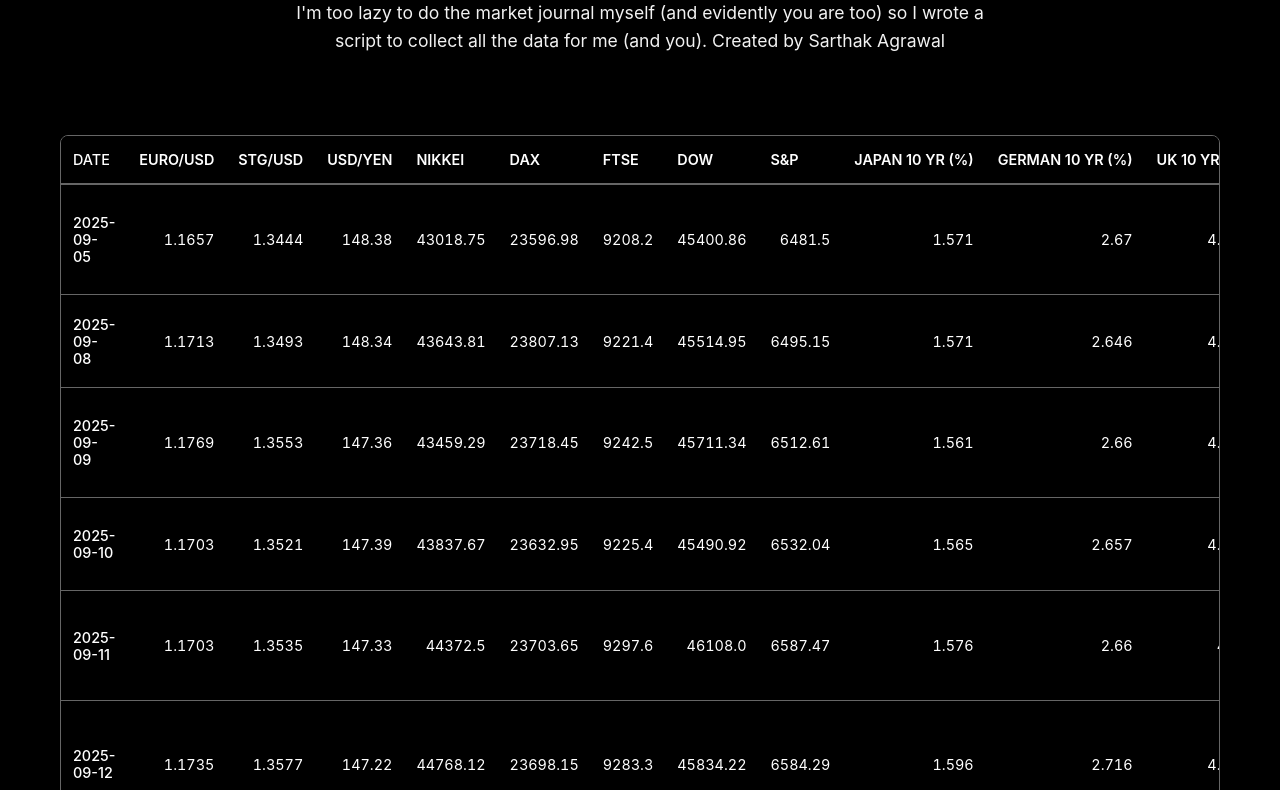
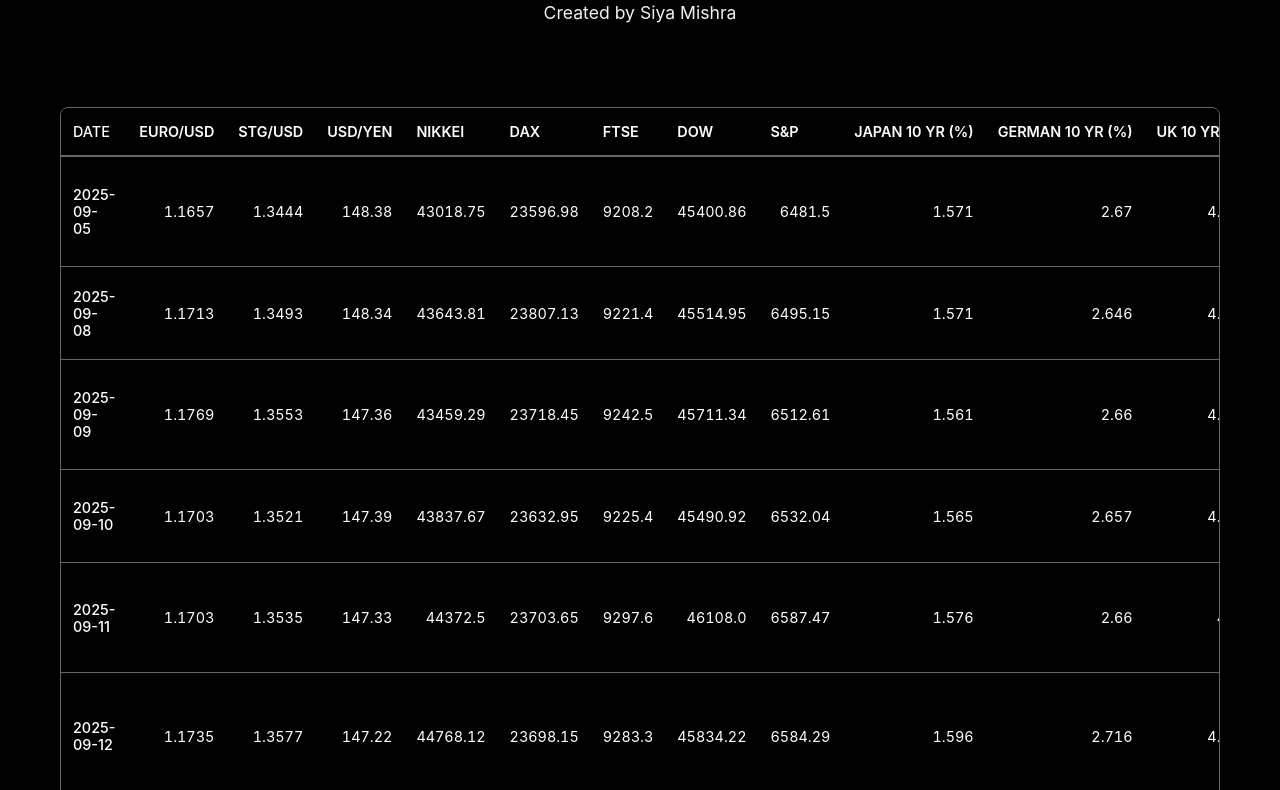
Before and after one commit to mishrasiya/siyamarketjournal, a website: page index.html in a window 1280 px wide. Shown: the part 145-935 px from the top of the page. Drawn offline with Linux system fonts and the light colour scheme.

Commit message:
Add updated index.html, vercel.json, and CSV

```diff
--- a/index.html
+++ b/index.html
@@ -134,7 +134,7 @@
     <div class="container">
         <div class="header">
             <h1>Market Journal</h1>
-            <p>I'm too lazy to do the market journal myself (and evidently you are too) so I wrote a script to collect all the data for me (and you). Created by Sarthak Agrawal</p>
+            <p>Created by Siya Mishra</p>
         </div>
         <div class="content">
             <div class="table-container">
```
